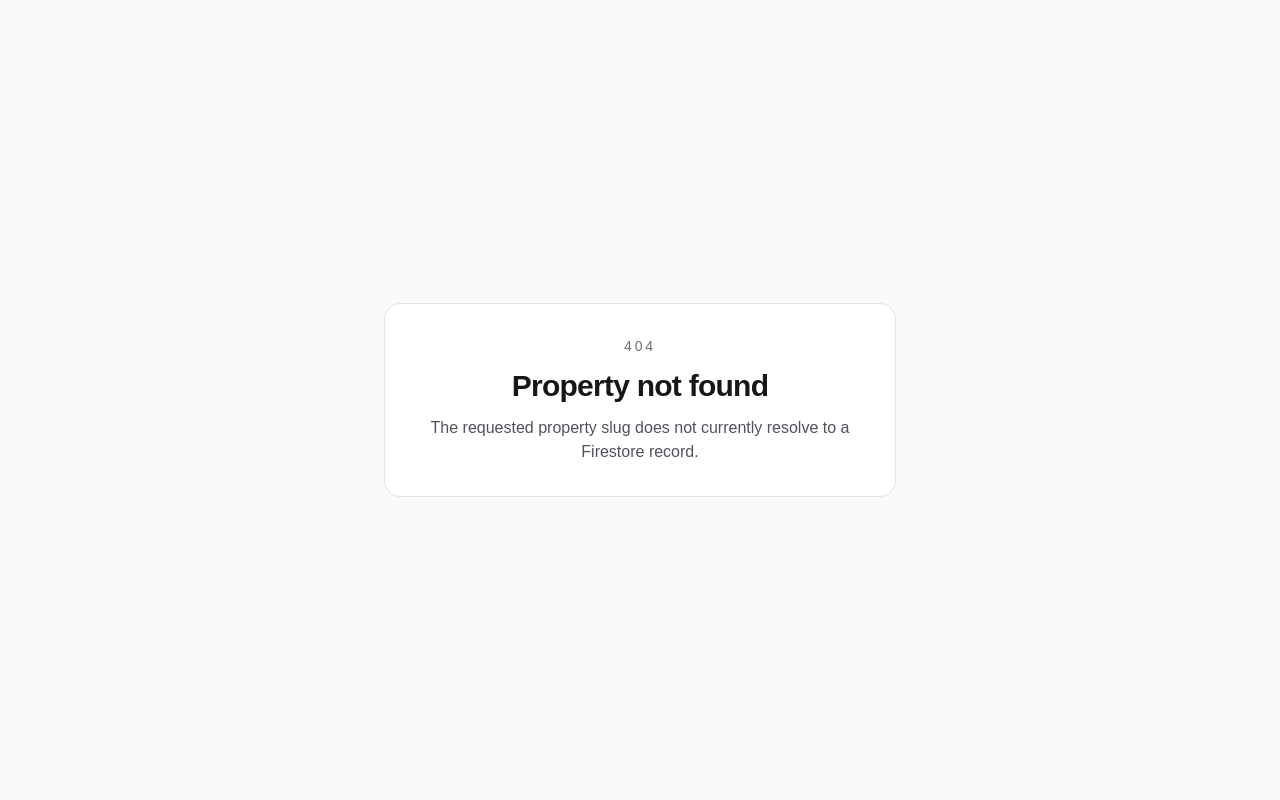
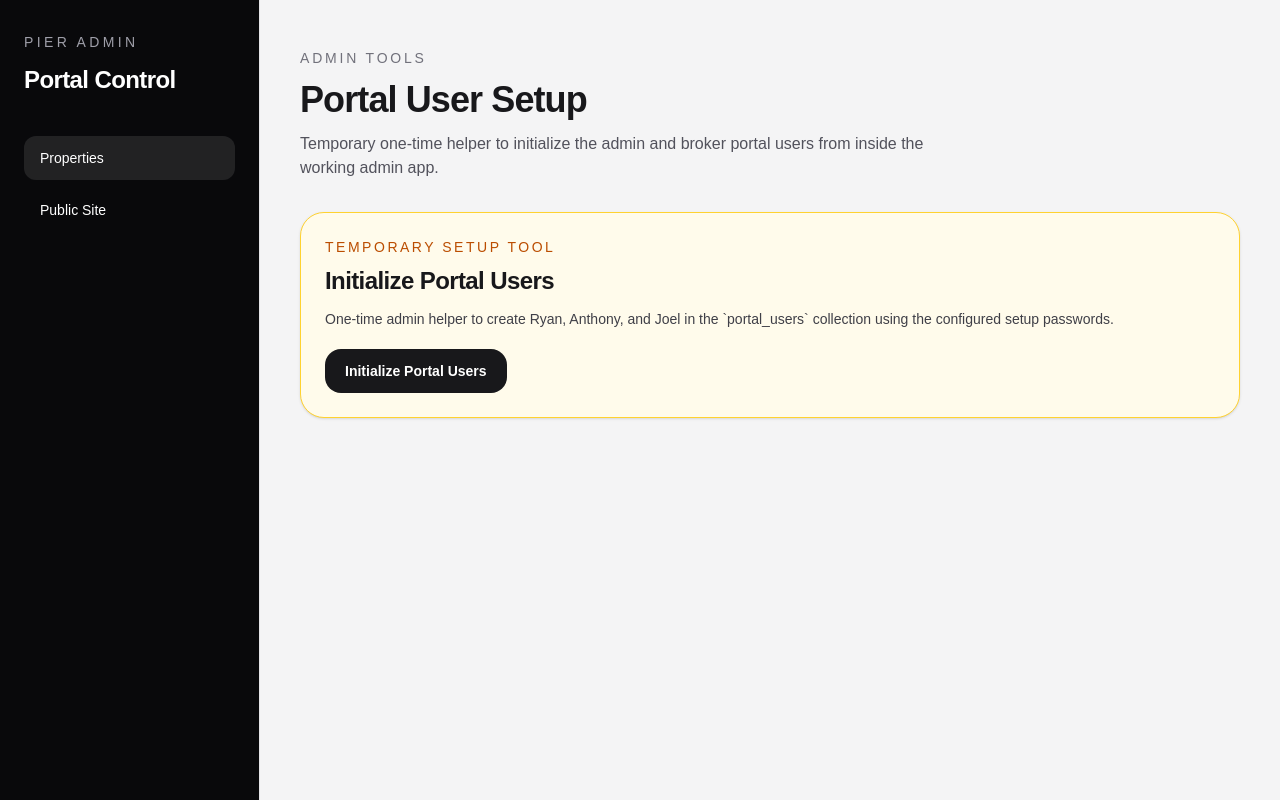
Before and after one commit to ryantschneider-dotcom/property-portal, a Next.js app: page /admin/setup-users in a window 1280 px wide. Before the commit this address had no page. Built offline with nearby package versions, Linux system fonts and the light colour scheme.

Commit message:
Add temporary in-portal user setup trigger

```diff
--- /dev/null
+++ b/src/app/admin/setup-users/page.tsx
@@ -0,0 +1,17 @@
+import { AdminUserSetupButton } from "@/components/admin-user-setup-button";
+
+export default function AdminSetupUsersPage() {
+  return (
+    <main className="px-6 py-10 lg:px-10 lg:py-12">
+      <div className="mb-8">
+        <p className="text-sm font-medium uppercase tracking-[0.2em] text-zinc-500">Admin Tools</p>
+        <h1 className="mt-3 text-4xl font-semibold tracking-tight">Portal User Setup</h1>
+        <p className="mt-3 max-w-2xl text-zinc-600">
+          Temporary one-time helper to initialize the admin and broker portal users from inside the working admin app.
+        </p>
+      </div>
+
+      <AdminUserSetupButton />
+    </main>
+  );
+}
--- /dev/null
+++ b/src/app/api/admin/setup-users-browser/route.ts
@@ -0,0 +1,93 @@
+export const runtime = "nodejs";
+export const dynamic = "force-dynamic";
+
+import { cookies } from "next/headers";
+import { NextResponse } from "next/server";
+
+import { db } from "@/lib/firestore";
+import { getPortalUserByEmail, hashPassword, USERS_COLLECTION } from "@/lib/users";
+
+const DEFAULT_USERS = [
+  {
+    email: "ryantschneider-dotcom@gmail.com",
+    name: "Ryan T. Schneider",
+    role: "admin",
+    passwordEnv: "SETUP_ADMIN_PASSWORD",
+  },
+  {
+    email: "anthony@piercommercial.com",
+    name: "Anthony",
+    role: "broker",
+    passwordEnv: "SETUP_ANTHONY_PASSWORD",
+  },
+  {
+    email: "joel@piercommercial.com",
+    name: "Joel",
+    role: "broker",
+    passwordEnv: "SETUP_JOEL_PASSWORD",
+  },
+] as const;
+
+function parseSession(value: string | undefined) {
+  if (!value) return null;
+  try {
+    return JSON.parse(Buffer.from(value, "base64url").toString("utf8")) as {
+      email: string;
+      role: string;
+      name: string;
+    };
+  } catch {
+    return null;
+  }
+}
+
+export async function POST() {
+  try {
+    const cookieStore = await cookies();
+    const session = parseSession(cookieStore.get("admin_session")?.value);
+    if (!session || session.role !== "admin") {
+      return NextResponse.json({ error: "Unauthorized" }, { status: 401 });
+    }
+
+    const existingAdmin = await getPortalUserByEmail(session.email);
+    if (session.email !== "ryantschneider-dotcom@gmail.com" && existingAdmin?.role !== "admin") {
+      return NextResponse.json({ error: "Admin access required" }, { status: 403 });
+    }
+
+    const created = [] as Array<{ email: string; role: string }>;
+    const skipped = [] as Array<{ email: string; reason: string }>;
+    const now = new Date().toISOString();
+
+    for (const user of DEFAULT_USERS) {
+      const password = process.env[user.passwordEnv];
+      if (!password) {
+        skipped.push({ email: user.email, reason: `Missing ${user.passwordEnv}` });
+        continue;
+      }
+
+      const docRef = db.collection(USERS_COLLECTION).doc(user.email.toLowerCase());
+      const existing = await docRef.get();
+      if (existing.exists) {
+        skipped.push({ email: user.email, reason: "Already exists" });
+        continue;
+      }
+
+      await docRef.set({
+        email: user.email.toLowerCase(),
+        name: user.name,
+        role: user.role,
+        active: true,
+        passwordHash: hashPassword(password),
+        createdAt: now,
+        updatedAt: now,
+      });
+
+      created.push({ email: user.email, role: user.role });
+    }
+
+    return NextResponse.json({ ok: true, created, skipped });
+  } catch (error) {
+    console.error(error);
+    return NextResponse.json({ error: "Failed to initialize portal users" }, { status: 500 });
+  }
+}
--- /dev/null
+++ b/src/components/admin-user-setup-button.tsx
@@ -0,0 +1,80 @@
+"use client";
+
+import { useState } from "react";
+
+type SetupResponse = {
+  ok?: boolean;
+  created?: Array<{ email: string; role: string }>;
+  skipped?: Array<{ email: string; reason: string }>;
+  error?: string;
+};
+
+export function AdminUserSetupButton() {
+  const [loading, setLoading] = useState(false);
+  const [result, setResult] = useState<SetupResponse | null>(null);
+
+  async function handleClick() {
+    setLoading(true);
+    setResult(null);
+
+    try {
+      const response = await fetch("/api/admin/setup-users-browser", {
+        method: "POST",
+        headers: { "Content-Type": "application/json" },
+      });
+      const payload = (await response.json()) as SetupResponse;
+      setResult(payload);
+    } catch {
+      setResult({ error: "Failed to initialize users." });
+    } finally {
+      setLoading(false);
+    }
+  }
+
+  return (
+    <section className="rounded-3xl border border-amber-300 bg-amber-50 p-6 shadow-sm">
+      <p className="text-sm font-medium uppercase tracking-[0.18em] text-amber-700">Temporary Setup Tool</p>
+      <h2 className="mt-2 text-2xl font-semibold tracking-tight text-zinc-900">Initialize Portal Users</h2>
+      <p className="mt-3 text-sm text-zinc-700">
+        One-time admin helper to create Ryan, Anthony, and Joel in the `portal_users` collection using the configured setup passwords.
+      </p>
+
+      <button
+        type="button"
+        onClick={handleClick}
+        disabled={loading}
+        className="mt-5 inline-flex items-center justify-center rounded-2xl bg-zinc-900 px-5 py-3 text-sm font-semibold text-white transition hover:bg-zinc-700 disabled:opacity-50"
+      >
+        {loading ? "Initializing…" : "Initialize Portal Users"}
+      </button>
+
+      {result && (
+        <div className="mt-5 rounded-2xl border border-zinc-200 bg-white p-4 text-sm text-zinc-700">
+          {result.error ? (
+            <p className="text-red-600 font-medium">{result.error}</p>
+          ) : (
+            <>
+              <p className="font-medium text-zinc-900">Setup complete.</p>
+              <div className="mt-3">
+                <p className="font-medium">Created:</p>
+                <ul className="mt-1 list-disc pl-5">
+                  {(result.created ?? []).map((item) => (
+                    <li key={item.email}>{item.email} ({item.role})</li>
+                  ))}
+                </ul>
+              </div>
+              <div className="mt-3">
+                <p className="font-medium">Skipped:</p>
+                <ul className="mt-1 list-disc pl-5">
+                  {(result.skipped ?? []).map((item) => (
+                    <li key={`${item.email}-${item.reason}`}>{item.email} — {item.reason}</li>
+                  ))}
+                </ul>
+              </div>
+            </>
+          )}
+        </div>
+      )}
+    </section>
+  );
+}
```
